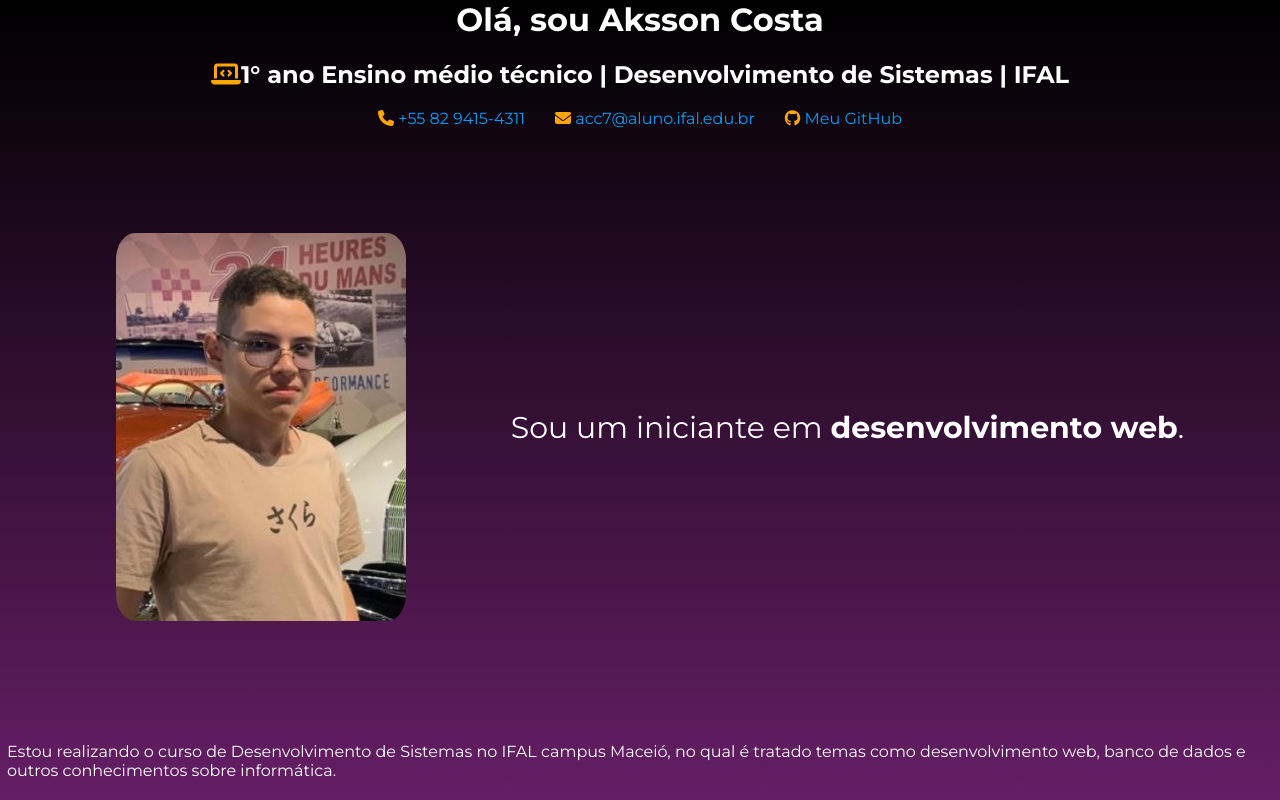
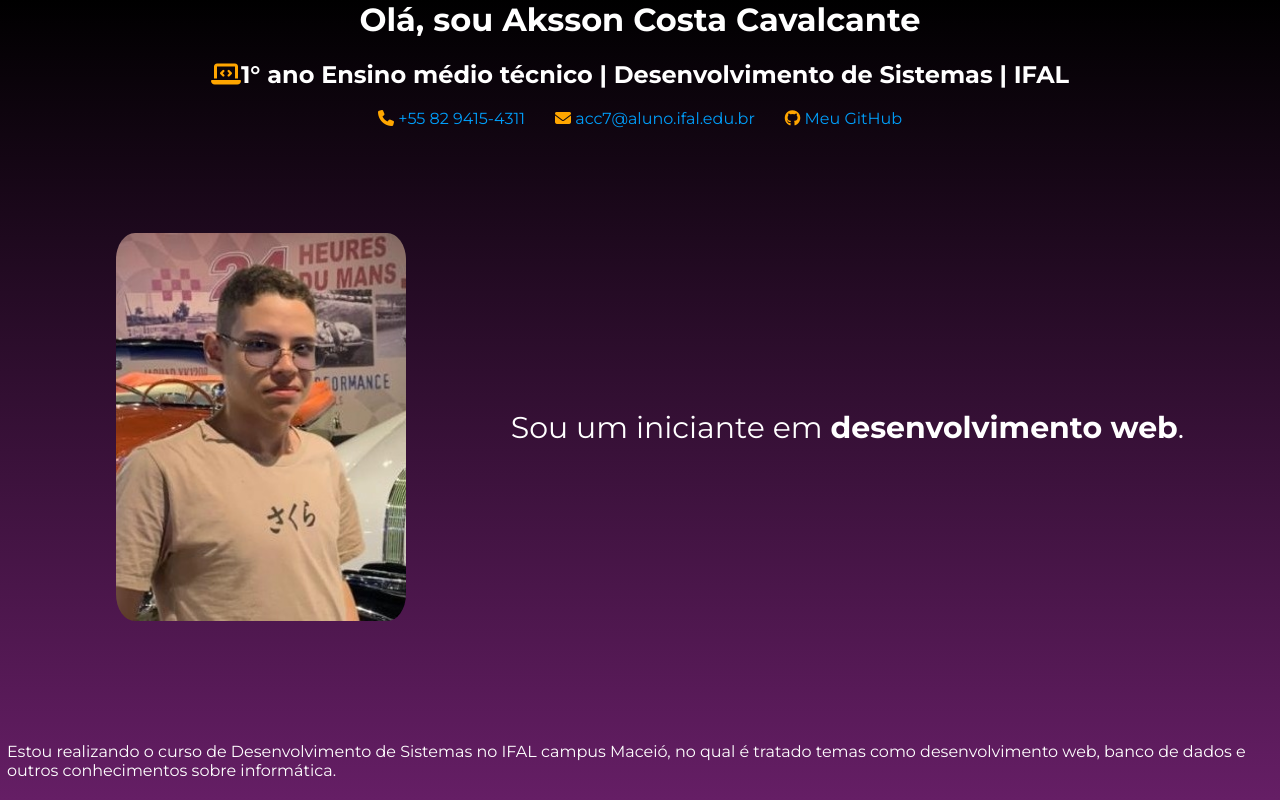
Before and after one commit to aks-f/curriculo, a plain HTML site: page index.html in a window 1280 px wide. Shown: the top 800 px of the page. Drawn offline with Linux system fonts and the light colour scheme; a web font is replaced by a local one.

Commit message:
correção

```diff
--- a/index.html
+++ b/index.html
@@ -8,7 +8,7 @@
         </head>
         <body>
             <header>
-                    <h1>Olá, sou Aksson Costa</h1>
+                    <h1>Olá, sou Aksson Costa Cavalcante</h1>
                     <h2><i class="fa-solid fa-laptop-code"></i>1° ano Ensino médio técnico | Desenvolvimento de Sistemas | IFAL</h2>
                 <nav>
                     <div class="contatos">
```
